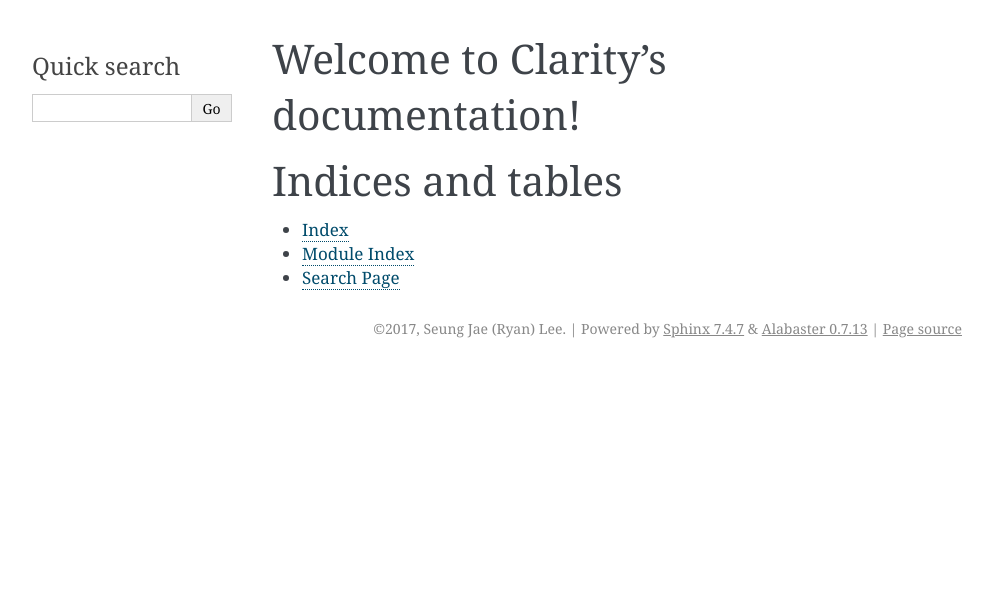
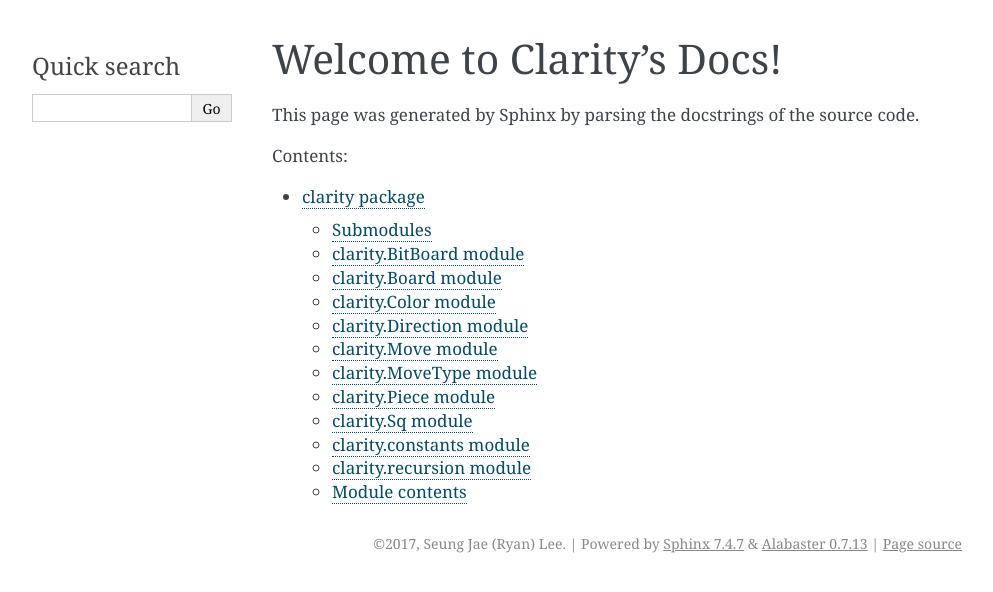
Before and after one commit to seungjaeryanlee/clarity, a Sphinx documentation site: the page built from docs/source/index.rst, in a window 1280 px wide. Shown: the top 592 px of the page, without its empty margins (148-1141 px from the left). Built offline with Sphinx 7.4.7, drawn with Linux system fonts in a browser that asks for light colours.

Commit message:
Modified front page of sphinx docs

```diff
--- a/docs/source/index.rst
+++ b/docs/source/index.rst
@@ -3,18 +3,13 @@
    You can adapt this file completely to your liking, but it should at least
    contain the root `toctree` directive.
 
-Welcome to Clarity's documentation!
+Welcome to Clarity's Docs!
 ===================================
+
+This page was generated by Sphinx by parsing the docstrings of the source code.
 
 .. toctree::
    :maxdepth: 2
    :caption: Contents:
 
-
-
-Indices and tables
-==================
-
-* :ref:`genindex`
-* :ref:`modindex`
-* :ref:`search`
+   clarity
```
